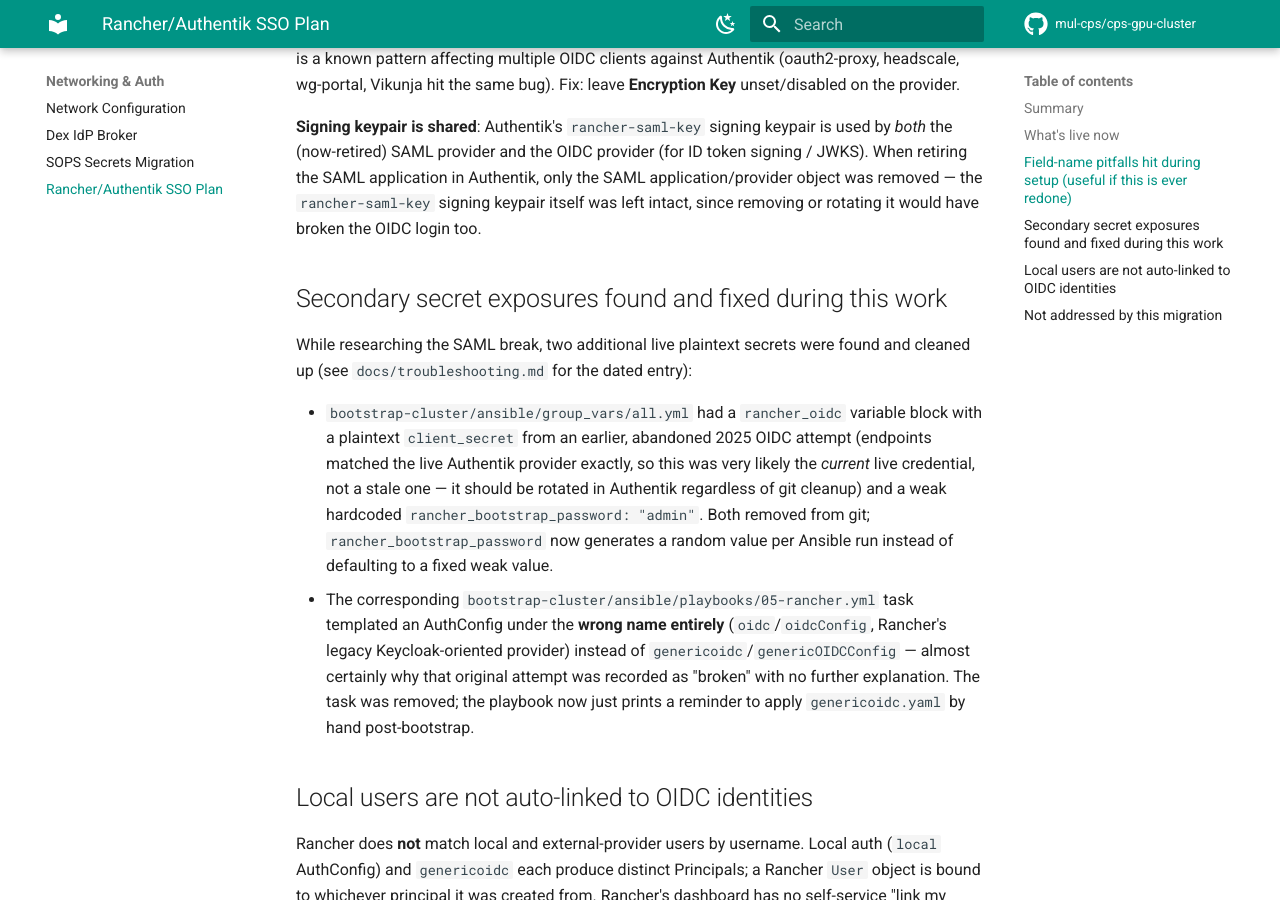
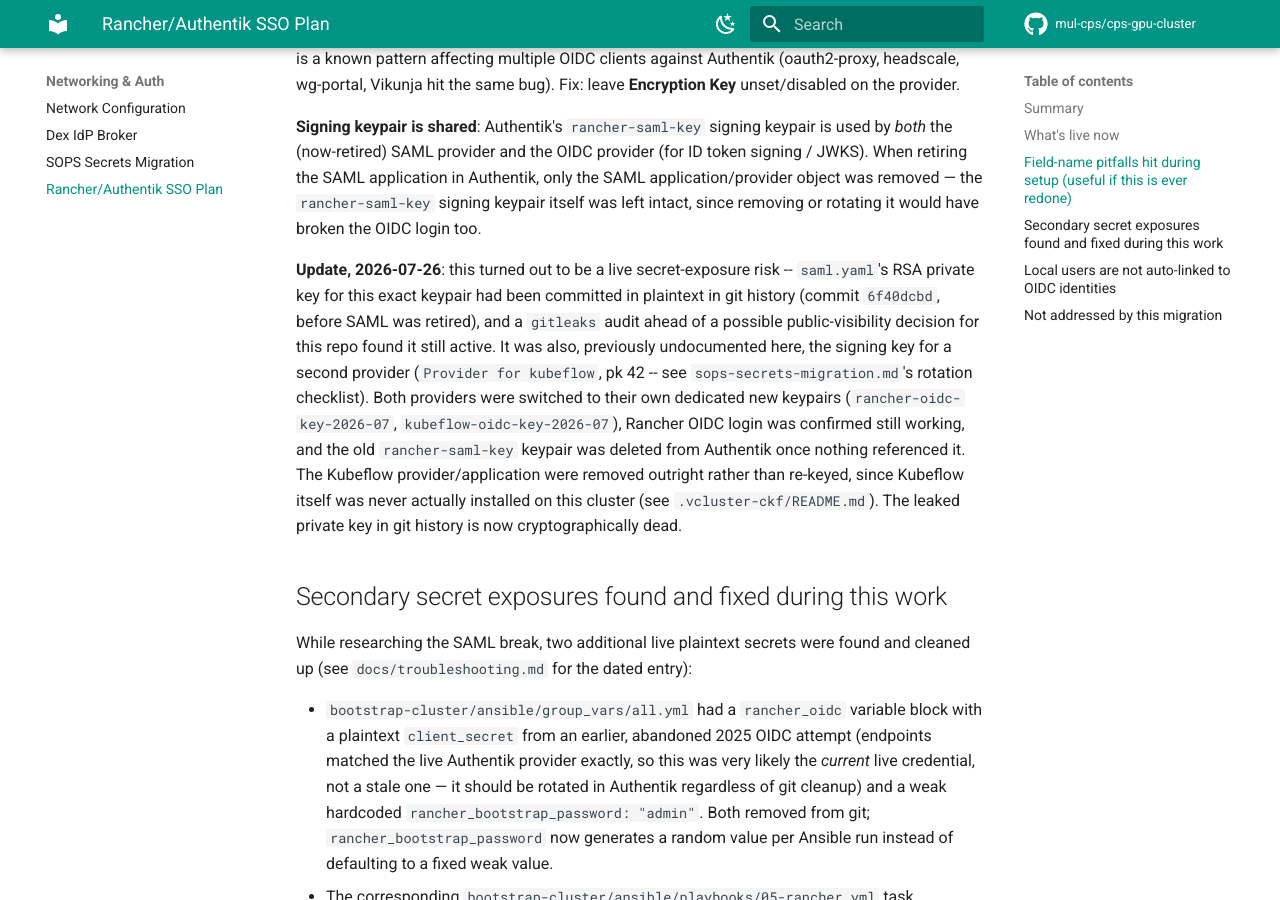
Before and after one commit to mul-cps/cps-gpu-cluster, an MkDocs documentation site: the page built from docs/rancher-authentik-sso-plan.md, in a window 1280 px wide and 900 px high, scrolled down 2072 px. Built offline with MkDocs 1.6.1 and Material for MkDocs 9.7.7, drawn with Linux system fonts in a browser that asks for light colours; comment, search, counter and statistics services are not loaded.

Commit message:
docs: record rancher-saml-key rotation + coder/kubeflow provider cleanup
Ahead of a possible public-visibility decision for this repo, ran a
full gitleaks audit of its git history (not just the current tip).
Found two real, previously-undocumented gaps beyond what the prior
SOPS-migration rotation checklist covered:

- rancher-saml-key: the leaked RSA private key (saml.yaml, commit
  6f40dcbd) was still the live JWT-signing key for two current
  OAuth2/OIDC providers (Rancher, Kubeflow) -- not a dead artifact.
  Rotated both providers to dedicated new keypairs, confirmed Rancher
  login still works, then deleted the old keypair once nothing
  referenced it.
- coder and kubeflow Authentik applications/providers: both leaked
  in plaintext at some point, both stale (coder's k8s component was
  already removed; kubeflow was never actually installed on this
  cluster per .vcluster-ckf/README.md). Deleted outright rather than
  re-keyed.

incluster-image-builder's history was also audited (gitleaks) and
found clean -- no real secrets, only a harmless empty-JSON placeholder
in a documentation template.

```diff
--- a/docs/rancher-authentik-sso-plan.md
+++ b/docs/rancher-authentik-sso-plan.md
@@ -75,6 +75,22 @@
 `rancher-saml-key` signing keypair itself was left intact, since removing
 or rotating it would have broken the OIDC login too.
 
+**Update, 2026-07-26**: this turned out to be a live secret-exposure risk
+-- `saml.yaml`'s RSA private key for this exact keypair had been committed
+in plaintext in git history (commit `6f40dcbd`, before SAML was retired),
+and a `gitleaks` audit ahead of a possible public-visibility decision for
+this repo found it still active. It was also, previously undocumented
+here, the signing key for a second provider (`Provider for kubeflow`, pk
+42 -- see `sops-secrets-migration.md`'s rotation checklist). Both
+providers were switched to their own dedicated new keypairs
+(`rancher-oidc-key-2026-07`, `kubeflow-oidc-key-2026-07`), Rancher OIDC
+login was confirmed still working, and the old `rancher-saml-key` keypair
+was deleted from Authentik once nothing referenced it. The Kubeflow
+provider/application were removed outright rather than re-keyed, since
+Kubeflow itself was never actually installed on this cluster (see
+`.vcluster-ckf/README.md`). The leaked private key in git history is now
+cryptographically dead.
+
 ## Secondary secret exposures found and fixed during this work
 
 While researching the SAML break, two additional live plaintext secrets
```
Also changed, not shown: docs/sops-secrets-migration.md (+2 -0 lines).
